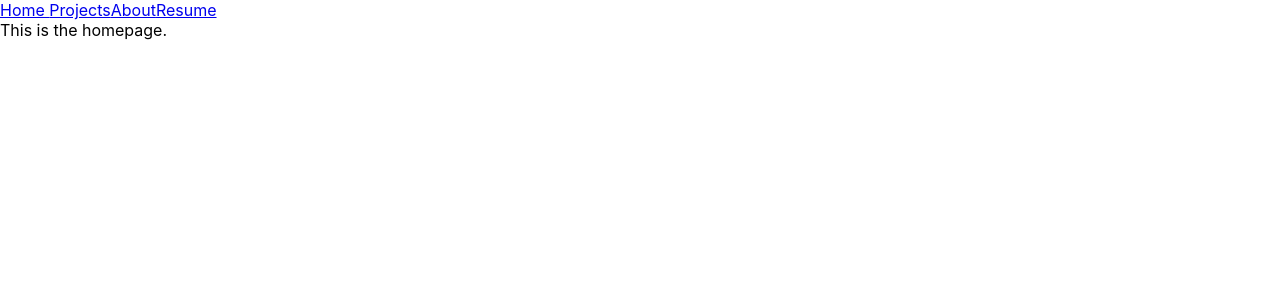
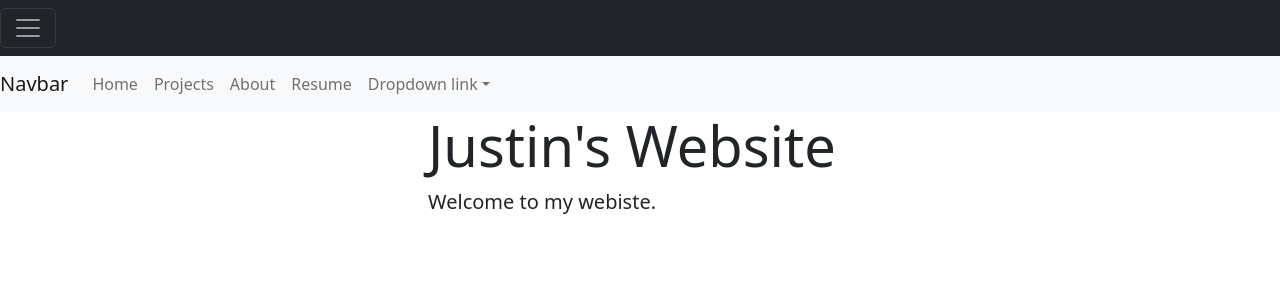
Before and after one commit to JustinMeimar/justin-frontend, a React (Create React App) app: page / in a window 1280 px wide. Shown: the top 300 px of the page. Built offline with nearby package versions, Linux system fonts and the light colour scheme.

Commit message:
bootstrap animations working

```diff
--- a/public/index.html
+++ b/public/index.html
@@ -26,6 +26,9 @@
     -->
     <title>React App</title>
   </head>
+  <script src="https://code.jquery.com/jquery-3.2.1.slim.min.js" integrity="sha384-KJ3o2DKtIkvYIK3UENzmM7KCkRr/rE9/Qpg6aAZGJwFDMVNA/GpGFF93hXpG5KkN" crossorigin="anonymous"></script>
+<script src="https://cdn.jsdelivr.net/npm/popper.js@1.12.9/dist/umd/popper.min.js" integrity="sha384-ApNbgh9B+Y1QKtv3Rn7W3mgPxhU9K/ScQsAP7hUibX39j7fakFPskvXusvfa0b4Q" crossorigin="anonymous"></script>
+<script src="https://cdn.jsdelivr.net/npm/bootstrap@4.0.0/dist/js/bootstrap.min.js" integrity="sha384-JZR6Spejh4U02d8jOt6vLEHfe/JQGiRRSQQxSfFWpi1MquVdAyjUar5+76PVCmYl" crossorigin="anonymous"></script>
   <body>
     <noscript>You need to enable JavaScript to run this app.</noscript>
     <div id="root"></div>
--- a/src/components/TopNavigation.js
+++ b/src/components/TopNavigation.js
@@ -4,12 +4,62 @@ import ResumePDF from '../static/Resume.pdf'
 function TopNavigation() {
 
     return(
-        <div className="test_page">
-            <a href="/">Home </a>
-            <a href="/projects">Projects</a>
-            <a href="/about">About</a>
-            <a href={ResumePDF} target="_blank" rel="noreferrer">Resume</a>
+        <div className="top_navigation">
+            <div class="pos-f-t">
+            <div class="collapse" id="navbarToggleExternalContent">
+                <div class="bg-dark p-4">
+                <h4 class="text-white">Collapsed content</h4>
+                <span class="text-muted">Toggleable via the navbar brand.</span>
+                </div>
+            </div>
+            <nav class="navbar navbar-dark bg-dark">
+                <button class="navbar-toggler" type="button" data-toggle="collapse" data-target="#navbarToggleExternalContent" aria-controls="navbarToggleExternalContent" aria-expanded="false" aria-label="Toggle navigation">
+                <span class="navbar-toggler-icon"></span>
+                </button>
+            </nav>
+            </div>
+
+            <nav class="navbar navbar-expand-lg navbar-light bg-light">
+                <a class="navbar-brand" href="#">Navbar</a>
+                <button class="navbar-toggler" type="button" data-toggle="collapse"
+                    data-target="#navbarNav"
+                    aria-controls="navbarNav"
+                    aria-expanded="true"
+                    aria-label="Toggle navigation">
+                </button>
+
+                <div class="collapse navbar-collapse" id="navbarNav">
+                    <ul class="navbar-nav">
+                    <li class="nav-item active">
+                        <a class="nav-link" href="/">Home</a>
+                    </li>
+                    <li class="nav-item">
+                        <a class="nav-link" href="/projects">Projects</a>
+                    </li>
+                    <li class="nav-item">
+                        <a class="nav-link" href="/about">About</a>
+                    </li>
+                    <li class="nav-item">
+                        <a class="nav-link" href={ResumePDF} target="_blank">Resume</a>
+                    </li>
+
+                    <li class="nav-item dropdown">
+                        <a class="nav-link dropdown-toggle" href="#" id="navbarDropdownMenuLink" data-toggle="dropdown" aria-haspopup="true" aria-expanded="false">
+                        Dropdown link
+                        </a>
+                        <div class="dropdown-menu" aria-labelledby="navbarDropdownMenuLink">
+                            <a class="dropdown-item" href="#">Action</a>
+                            <a class="dropdown-item" href="#">Another action</a>
+                            <a class="dropdown-item" href="#">Something else here</a>
+                        </div>
+                    </li>
+
+
+                    </ul>
+                </div>
+            </nav>
         </div>
+
     );
 }
 
--- a/src/components/pages/HomePage.js
+++ b/src/components/pages/HomePage.js
@@ -4,7 +4,14 @@ import './css/HomePage.css'
 function HomePage() {
     return(
         <div className="home_page">
-            This is the homepage.
+            <div class="jumbotron jumbotron-fluid">
+
+            <div class="container">
+                <h1 class="display-4">Justin's Website</h1>
+                <p class="lead">Welcome to my webiste.</p>
+            </div>
+
+            </div>
         </div>
     );
 }
--- a/src/components/pages/css/HomePage.css
+++ b/src/components/pages/css/HomePage.css
@@ -1,3 +1,4 @@
 .home_page {
     width: 35%;
+    margin: auto;
 }
--- /dev/null
+++ b/src/components/pages/css/HttpTerminal.css
@@ -0,0 +1,4 @@
+.terminal_div {
+    margin: auto;
+    width : 50%;
+}
--- a/src/components/pages/projects/CodeEditor.js
+++ b/src/components/pages/projects/CodeEditor.js
@@ -9,7 +9,7 @@ import 'prismjs/themes/prism.css'; //Example style, you can use another
 
 function CodeEditor({ passUpInput }) {
 
-    const [input, setInput] = useState('function add(a, b) {\n  return a + b;\n}');
+    const [input, setInput] = useState('procedure main() returns integer {\n 123 -> stdout;\n\n return 0;\n}\n\n\n\n\n\n\n');
 
     const handleInputChange = (newCode) => {
         setInput(newCode);
--- a/src/components/pages/projects/HttpTerminal.js
+++ b/src/components/pages/projects/HttpTerminal.js
@@ -1,14 +1,12 @@
 import {React, useRef} from 'react';
 import Terminal from 'react-console-emulator';
 import axios from 'axios';
+import '../css/HttpTerminal.css';
+// import '../css/HttpTerminal.css';
 
-function HttpTerminal({program, input}) {
-
-    let terminal = useRef();
-
+// wait for the server to run the program and return the stdout
 async function awaitProgramOutput(program, input) {
 
-        //needed because of unusual terminal formatting without
     const parseOutput = (output, char) => {
         const arr = output.split('\n');
         return arr.join(`${char}\n`)
@@ -19,14 +17,20 @@ function HttpTerminal({program, input}) {
         console.log("program:", program);
         console.log("input:", input);
 
-            const post = axios.post('http://localhost:3001/post', {"program": program, "input" : input})
+        const post = axios.post('http://195.88.25.189:80/post', {"program": program, "input" : input})
             .then(response => {
                 console.log("response:", response.data.stdout);
-                    // term.write(parseOutput(response.data.stdout, '\r'));
+                return response.data.stdout;
             });
+
+        return post;
     }
-        fetchData();
+    return fetchData();
 }
+
+function HttpTerminal({program, input}) {
+
+    let terminal = useRef();
 
     const commands = {
         ls : {
@@ -39,23 +43,23 @@ function HttpTerminal({program, input}) {
         }
     }
 
-    const runCommand = () => {
+    async function runCommand() {
         const term = terminal.current;
-        awaitProgramOutput(program, input);
-        term.pushToStdout("just ran a program");
+        const output = await awaitProgramOutput(program, input);
+
+        console.log("recieved output");
+        // console.log(output);
+        term.pushToStdout(output);
     }
 
     return(
-        <div className="project_gazprea">
         <div className="terminal_div">
-
             <Terminal
                 ref={terminal}
                 commands={commands}
                 promptLabel={'justin@webstite:~$'} >
             </Terminal>
-                <button onClick={() => {runCommand()}}>Real run code</button>
-            </div>
+            <button type="button" class="btn btn-outline-primary" onClick={() => {runCommand()}}>Run</button>
         </div>
     );
 }
--- a/src/components/pages/projects/compiler/Compiler.js
+++ b/src/components/pages/projects/compiler/Compiler.js
@@ -13,11 +13,30 @@ function Compiler() {
         setInput(input);
     }
 
+    const loadProgram = () => {
+        console.log("here");
+    }
+
     return(
         <div className="Project">
             This is the compiler project page.
             {terminal}
             {editor}
+            <select onChange={() => loadProgram}>
+                <option value="0">mergesort</option>
+                <option value="1">quicksort</option>
+                <option value="2">fibonacci</option>
+                <option value="3">while loop</option>
+                <option value="4">matrix</option>
+                <option value="5">heavy-duty</option>
+            </select>
+            <div class="dropdown-menu">
+  <h6 class="dropdown-header">Dropdown header</h6>
+  <a class="dropdown-item" href="#">Action</a>
+  <a class="dropdown-item" href="#">Another action</a>
+</div>
+
+
         </div>
     );
 }
--- a/src/index.js
+++ b/src/index.js
@@ -3,6 +3,7 @@ import ReactDOM from 'react-dom/client';
 import './index.css';
 import App from './App';
 import reportWebVitals from './reportWebVitals';
+import 'bootstrap/dist/css/bootstrap.min.css';
 
 const root = ReactDOM.createRoot(document.getElementById('root'));
 root.render(
```
Also changed, not shown: package.json (+8 -0 lines), 1 other file (tests, documents, lock files or other folders). Lines whose indentation alone changed are shown as unchanged.
